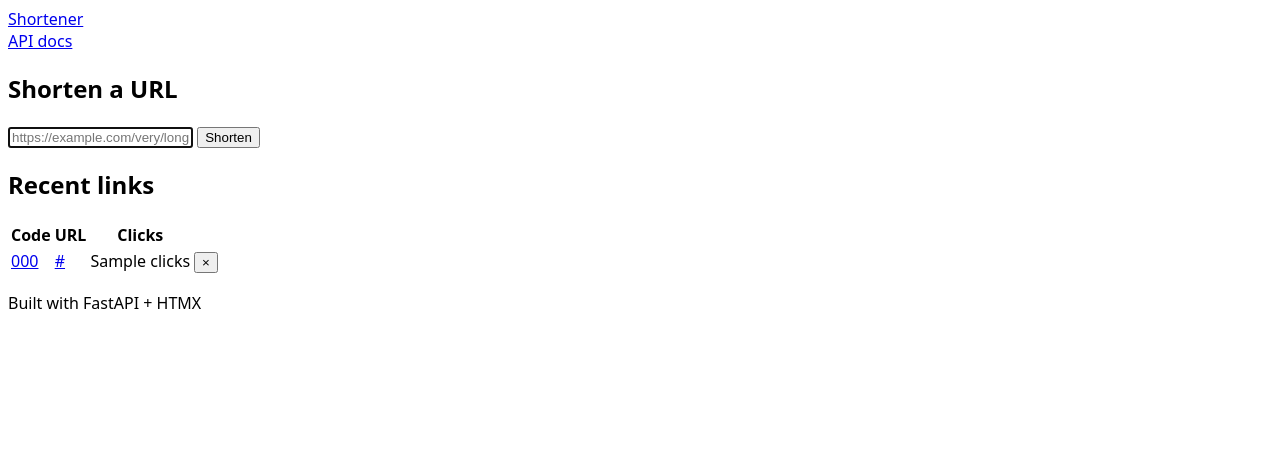
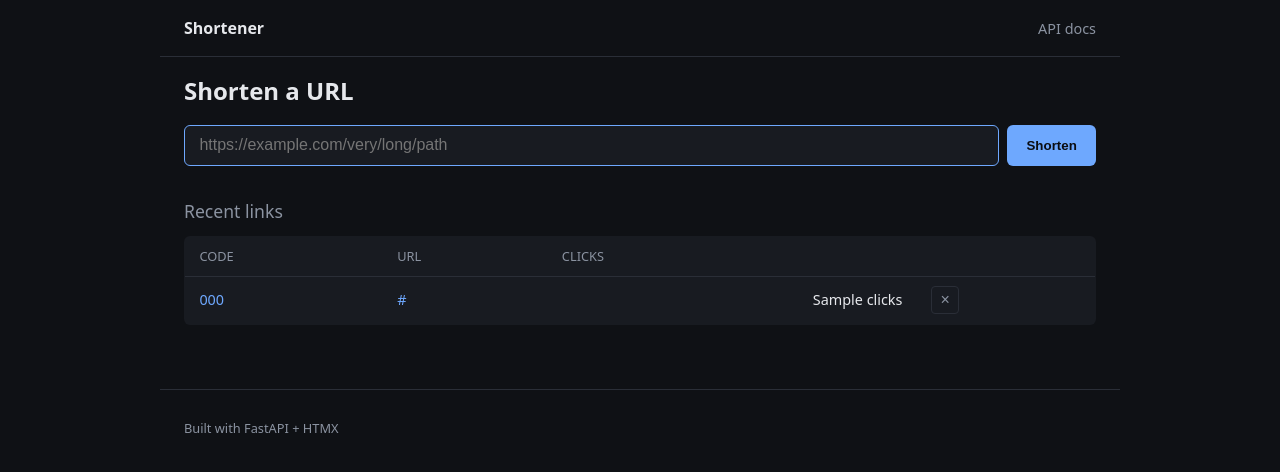
Before and after one commit to AhmaDREzA2022/shortener, a FastAPI app: template app/templates/index.html in a window 1280 px wide. Shown: the top 472 px of the page. Run offline with FastAPI, Linux system fonts and the light colour scheme; the template is opened without the code that fills it: most values are stand-ins (such as "Sample title", 1, 10 or a date in 2020); parts of the project's set-up code (start-up, migrations or seed data) failed here and were passed over.

Commit message:
feat: styles and htmx error handling

```diff
--- a/app/static/style.css
+++ b/app/static/style.css
@@ -1 +1,190 @@
-body { font-family: system-ui, sans-serif; }
+:root {
+    --bg: #0f1115;
+    --panel: #181b21;
+    --border: #2a2e37;
+    --text: #e6e8ec;
+    --muted: #8b93a1;
+    --accent: #6ea8fe;
+    --danger: #f87171;
+}
+
+* {
+    box-sizing: border-box;
+}
+
+body {
+    margin: 0;
+    font-family:
+        ui-sans-serif,
+        system-ui,
+        -apple-system,
+        sans-serif;
+    background: var(--bg);
+    color: var(--text);
+    line-height: 1.5;
+}
+
+header,
+main,
+footer {
+    max-width: 960px;
+    margin: 0 auto;
+    padding: 1rem 1.5rem;
+}
+
+header {
+    display: flex;
+    justify-content: space-between;
+    align-items: center;
+    border-bottom: 1px solid var(--border);
+}
+
+header a {
+    color: var(--text);
+    text-decoration: none;
+    font-weight: 600;
+}
+
+header nav a {
+    color: var(--muted);
+    font-weight: 400;
+    font-size: 0.9rem;
+}
+
+header nav a:hover {
+    color: var(--accent);
+}
+
+h1 {
+    font-size: 1.5rem;
+    margin: 0 0 1rem;
+}
+
+h2 {
+    font-size: 1.1rem;
+    margin: 2rem 0 0.75rem;
+    color: var(--muted);
+    font-weight: 500;
+}
+
+.shorten-box form {
+    display: flex;
+    gap: 0.5rem;
+}
+
+.shorten-box input[type="url"] {
+    flex: 1;
+    padding: 0.65rem 0.9rem;
+    background: var(--panel);
+    border: 1px solid var(--border);
+    border-radius: 6px;
+    color: var(--text);
+    font-size: 1rem;
+}
+
+.shorten-box input[type="url"]:focus {
+    outline: none;
+    border-color: var(--accent);
+}
+
+.shorten-box button {
+    padding: 0.65rem 1.2rem;
+    background: var(--accent);
+    color: #0b0d12;
+    border: none;
+    border-radius: 6px;
+    font-weight: 600;
+    cursor: pointer;
+}
+
+.shorten-box button:hover {
+    filter: brightness(1.1);
+}
+
+table {
+    width: 100%;
+    border-collapse: collapse;
+    background: var(--panel);
+    border: 1px solid var(--border);
+    border-radius: 6px;
+    overflow: hidden;
+}
+
+th,
+td {
+    padding: 0.6rem 0.9rem;
+    text-align: left;
+    border-bottom: 1px solid var(--border);
+    font-size: 0.9rem;
+}
+
+th {
+    color: var(--muted);
+    font-weight: 500;
+    font-size: 0.8rem;
+    text-transform: uppercase;
+}
+
+tr:last-child td {
+    border-bottom: none;
+}
+
+td a {
+    color: var(--accent);
+    text-decoration: none;
+}
+td a:hover {
+    text-decoration: underline;
+}
+
+.url-cell {
+    max-width: 380px;
+    overflow: hidden;
+    text-overflow: ellipsis;
+    white-space: nowrap;
+}
+
+.clicks-cell {
+    text-align: right;
+    font-variant-numeric: tabular-nums;
+}
+
+td button {
+    background: transparent;
+    color: var(--muted);
+    border: 1px solid var(--border);
+    border-radius: 4px;
+    width: 28px;
+    height: 28px;
+    cursor: pointer;
+    font-size: 1rem;
+    line-height: 1;
+}
+
+td button:hover {
+    color: var(--danger);
+    border-color: var(--danger);
+}
+
+footer {
+    color: var(--muted);
+    font-size: 0.8rem;
+    border-top: 1px solid var(--border);
+    margin-top: 3rem;
+}
+
+/* HTMX adds .htmx-added to freshly-inserted elements */
+tr.htmx-added {
+    animation: fadein 0.25s ease-in;
+}
+
+@keyframes fadein {
+    from {
+        opacity: 0;
+        transform: translateY(-4px);
+    }
+    to {
+        opacity: 1;
+        transform: translateY(0);
+    }
+}
--- a/app/templates/base.html
+++ b/app/templates/base.html
@@ -6,6 +6,16 @@
         <title>{% block title %}Shortener{% endblock %}</title>
         <link rel="stylesheet" href="/static/style.css" />
         <script src="https://unpkg.com/htmx.org@2.0.4"></script>
+        <script>
+            document.body.addEventListener("htmx:responseError", (e) => {
+                let msg = "Request failed";
+                try {
+                    const detail = JSON.parse(e.detail.xhr.responseText).detail;
+                    msg = Array.isArray(detail) ? detail[0].msg : detail;
+                } catch {}
+                alert(msg);
+            });
+        </script>
     </head>
     <body>
         <header>
```
